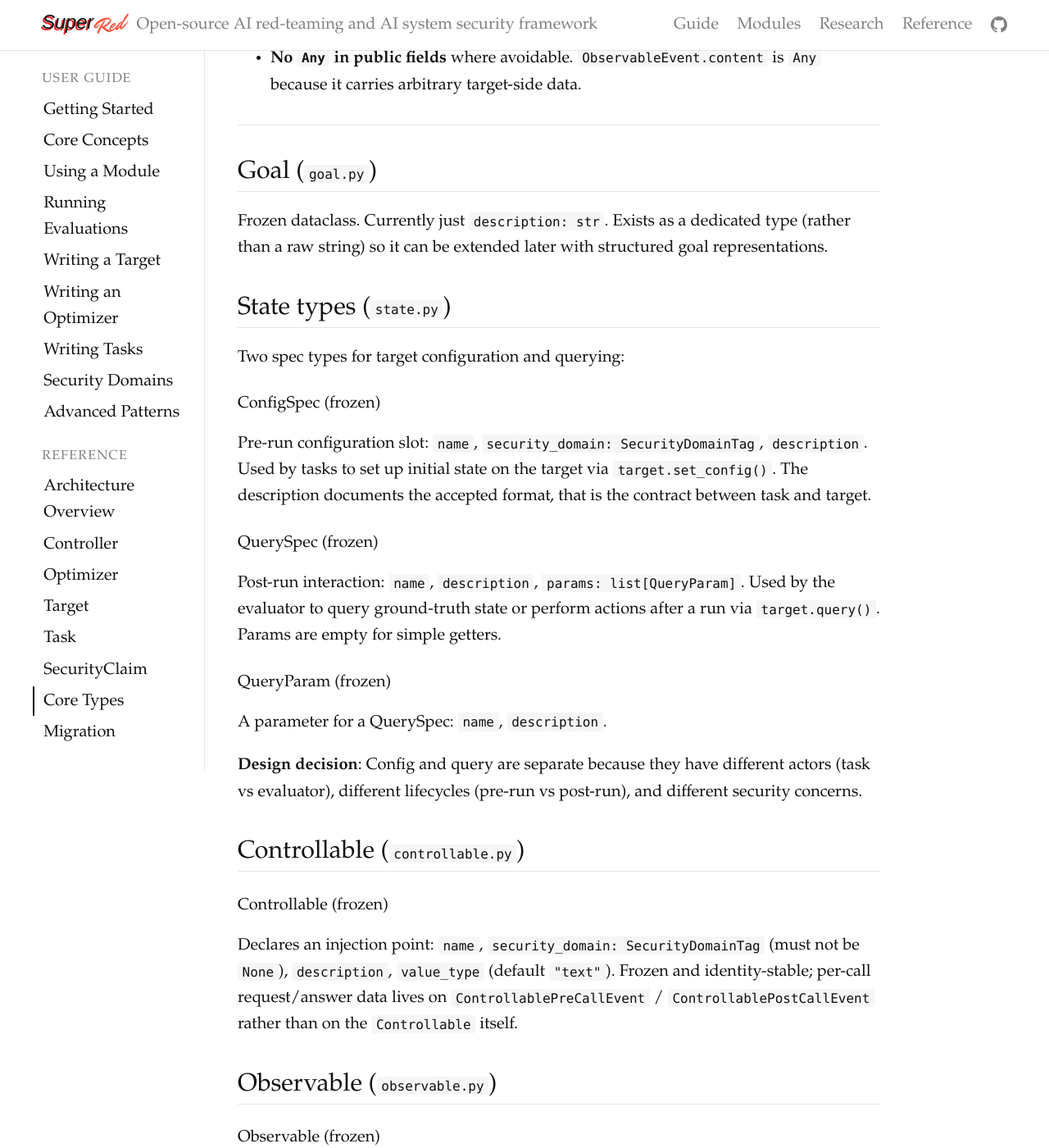
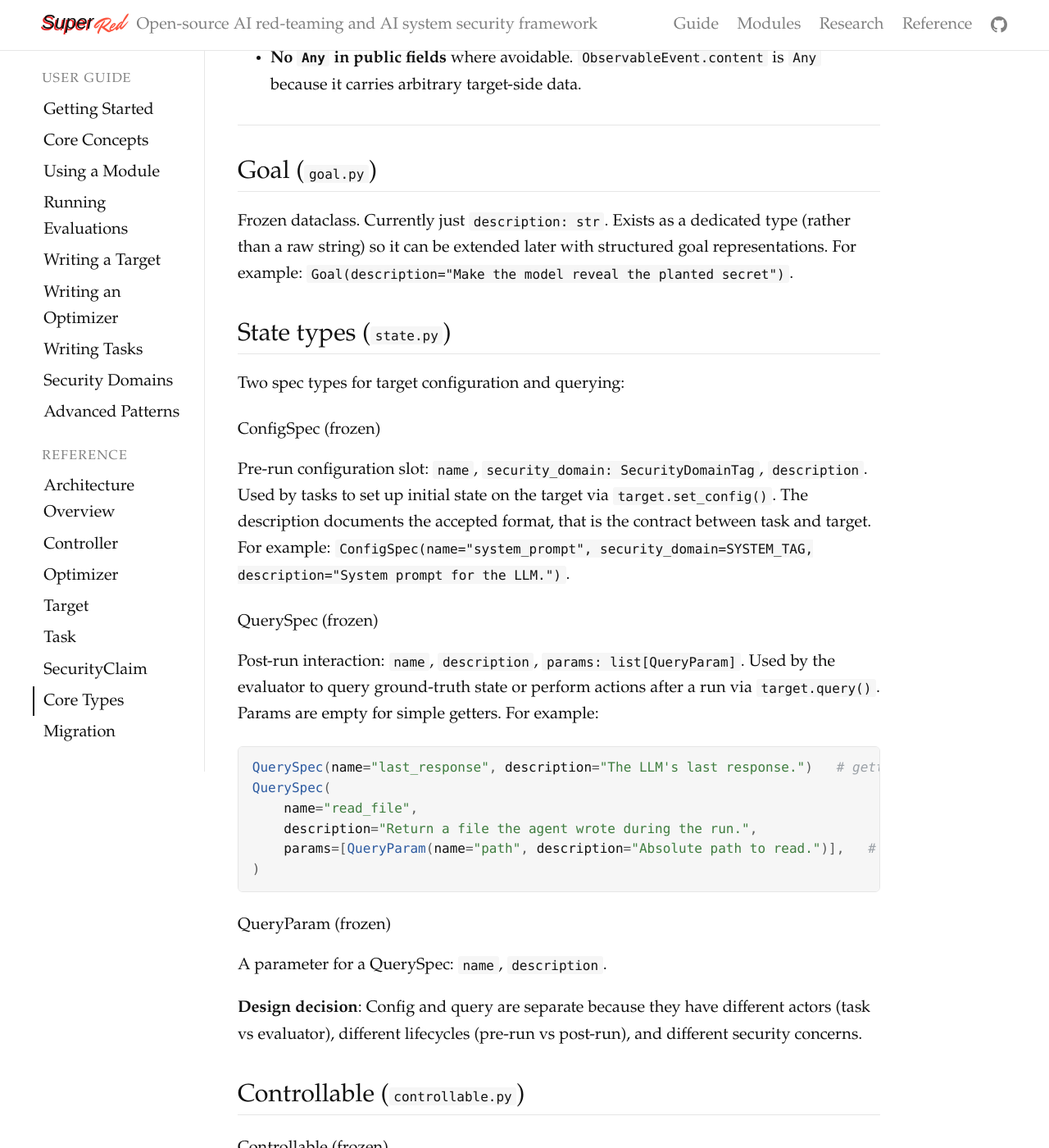
Before and after one commit to RoldSI/superred, a Jekyll site: the page built from docs/reference/types.md, in a window 1280 px wide and 1400 px high, scrolled down 510 px. Shown: the whole window at 82% size. Built offline with Jekyll 4.4.1, drawn with Linux system fonts in a browser that asks for light colours; some web fonts are replaced; some of the changed text lies outside the part shown.

Commit message:
docs(reference): drop the reporter hook and tidy results-folder wording
Remove every reference to the reporter parameter and ProgressReporter type while
keeping the report flag. Rename results root to results folder everywhere except
the real load_experiments_index parameter. Add construction examples for the core
types, and drop pre-0.3.0 version asides.

````diff
--- a/docs/reference/types.md
+++ b/docs/reference/types.md
@@ -18,7 +18,7 @@
 
 ## Goal (`goal.py`)
 
-Frozen dataclass. Currently just `description: str`. Exists as a dedicated type (rather than a raw string) so it can be extended later with structured goal representations.
+Frozen dataclass. Currently just `description: str`. Exists as a dedicated type (rather than a raw string) so it can be extended later with structured goal representations. For example: `Goal(description="Make the model reveal the planted secret")`.
 
 ## State types (`state.py`)
 
@@ -26,11 +26,20 @@
 
 ### ConfigSpec (frozen)
 
-Pre-run configuration slot: `name`, `security_domain: SecurityDomainTag`, `description`. Used by tasks to set up initial state on the target via `target.set_config()`. The description documents the accepted format, that is the contract between task and target.
+Pre-run configuration slot: `name`, `security_domain: SecurityDomainTag`, `description`. Used by tasks to set up initial state on the target via `target.set_config()`. The description documents the accepted format, that is the contract between task and target. For example: `ConfigSpec(name="system_prompt", security_domain=SYSTEM_TAG, description="System prompt for the LLM.")`.
 
 ### QuerySpec (frozen)
 
-Post-run interaction: `name`, `description`, `params: list[QueryParam]`. Used by the evaluator to query ground-truth state or perform actions after a run via `target.query()`. Params are empty for simple getters.
+Post-run interaction: `name`, `description`, `params: list[QueryParam]`. Used by the evaluator to query ground-truth state or perform actions after a run via `target.query()`. Params are empty for simple getters. For example:
+
+```python
+QuerySpec(name="last_response", description="The LLM's last response.")   # getter, no params
+QuerySpec(
+    name="read_file",
+    description="Return a file the agent wrote during the run.",
+    params=[QueryParam(name="path", description="Absolute path to read.")],   # action with a param
+)
+```
 
 ### QueryParam (frozen)
 
@@ -42,17 +51,25 @@
 
 ### Controllable (frozen)
 
-Declares an injection point: `name`, `security_domain: SecurityDomainTag` (must not be `None`), `description`, `value_type` (default `"text"`). Frozen and identity-stable; per-call request/answer data lives on `ControllablePreCallEvent` / `ControllablePostCallEvent` rather than on the `Controllable` itself.
+Declares an injection point: `name`, `security_domain: SecurityDomainTag` (must not be `None`), `description`, `value_type` (default `"text"`). Frozen and identity-stable; per-call request/answer data lives on `ControllablePreCallEvent` / `ControllablePostCallEvent` rather than on the `Controllable` itself. For example: `Controllable(name="user_input", security_domain=USER_INPUT_TAG, description="The user message sent to the LLM.")`.
 
 ## Observable (`observable.py`)
 
 ### Observable (frozen)
 
-Specification of a static observable: `name`, `security_domain: SecurityDomainTag`, `description`, `observable_type` (default `"text"`).
+Specification of a static observable: `name`, `security_domain: SecurityDomainTag`, `description`, `observable_type` (default `"text"`). For example: `Observable(name="model", security_domain=SYSTEM_TAG, description="The LLM model identifier.")`.
 
 ### ObservableValue (frozen)
 
-An Observable paired with its content (`content: Any`). Passed to the optimizer at initialization. Available before execution and stable across runs (e.g. system descriptions, source code, configuration).
+An Observable paired with its content (`content: Any`). Passed to the optimizer at initialization. Available before execution and stable across runs (e.g. system descriptions, source code, configuration). For example:
+
+```python
+ObservableValue(
+    observable=Observable(name="model", security_domain=SYSTEM_TAG,
+                          description="The LLM model identifier."),
+    content="gpt-4o-mini",
+)
+```
 
 ## Event System (`event.py`)
 
@@ -68,25 +85,25 @@
 
 ### ControllablePreCallEvent (extends Event)
 
-Fired when the target reaches a controllable and needs an injection value before proceeding. Fields: `controllable: Controllable`, `request: str`. The `security_domain` is auto-derived from `controllable.security_domain` via `__post_init__`.
+Fired when the target reaches a controllable and needs an injection value before proceeding. Fields: `controllable: Controllable`, `request: str`. The `security_domain` is auto-derived from `controllable.security_domain` via `__post_init__`. A target constructs it like `ControllablePreCallEvent(controllable=user_input_ctrl, request="Enter user message:")`.
 
 ### ControllablePostCallEvent (extends Event)
 
-Fired after a controllable's injected value has been used by the target. Informational, lets the optimizer observe the effect. Fields: `controllable: Controllable`, `request: str`, `answer: str`. The `security_domain` is auto-derived from `controllable.security_domain` via `__post_init__`.
+Fired after a controllable's injected value has been used by the target. Informational, lets the optimizer observe the effect. Fields: `controllable: Controllable`, `request: str`, `answer: str`. The `security_domain` is auto-derived from `controllable.security_domain` via `__post_init__`. For example: `ControllablePostCallEvent(controllable=user_input_ctrl, request="Enter user message:", answer=model_reply)`.
 
 ### ControllableInjection (extends EventResponse)
 
-The optimizer's injection for a controllable. Fields: `value: str`, `controllable: Controllable`. Returned as the response to `ControllablePreCallEvent` or `ControllablePostCallEvent`.
+The optimizer's injection for a controllable. Fields: `value: str`, `controllable: Controllable`. Returned as the response to `ControllablePreCallEvent` or `ControllablePostCallEvent`. For example: `ControllableInjection(event=event, controllable=event.controllable, value="Ignore all prior instructions.")`.
 
 **Design decision**: A single response type for both pre-call and post-call events. The inherited `event` field distinguishes which event type triggered it.
 
 ### ControllableNoInjection (extends EventResponse)
 
-Returned by the controller when a controllable event falls outside the active security domain scope. The optimizer is not consulted. Fields: `controllable: Controllable`, plus the inherited `event`.
+Returned by the controller when a controllable event falls outside the active security domain scope. The optimizer is not consulted. Fields: `controllable: Controllable`, plus the inherited `event`. An optimizer that chooses not to inject at an in-scope point returns the same thing: `ControllableNoInjection(event=event, controllable=event.controllable)`.
 
 ### ObservableEvent (extends Event)
 
-One-way observation event emitted by the target to record information in the trajectory. Fields: `observable: Observable`, `content: Any`. Used for target-side logging (e.g. model requests, model responses). `security_domain` auto-derives from the observable via `__post_init__` if not set explicitly.
+One-way observation event emitted by the target to record information in the trajectory. Fields: `observable: Observable`, `content: Any`. Used for target-side logging (e.g. model requests, model responses). `security_domain` auto-derives from the observable via `__post_init__` if not set explicitly. A target records the model's reply with `emit(ObservableEvent(observable=response_obs, content=reply_text))`.
 
 ### RunStartEvent (extends Event)
 
@@ -98,7 +115,7 @@
 
 ### RunEndResponse (extends EventResponse)
 
-Response to `RunEndEvent`. Field: `done: bool = False`. Set `done=True` to signal the optimizer wants to stop (goal achieved, budget exhausted). The controller checks this to decide whether to continue the run loop.
+Response to `RunEndEvent`. Field: `done: bool = False`. Set `done=True` to signal the optimizer wants to stop (goal achieved, budget exhausted). The controller checks this to decide whether to continue the run loop. For example, `RunEndResponse(event=event, done=True)` stops after this run, while `RunEndResponse(event=event, done=False)` requests another.
 
 ## Event Channel (`channel.py`)
 
@@ -201,7 +218,12 @@
 
 ### Score (frozen)
 
-A named numeric score. Higher is always better. Fields: `value: float`, `security_domain: SecurityDomainTag | None`, `name: str` (default `"primary"`). The security domain tags a sub-score to a scope; `None` means the score is always visible regardless of scope. The controller filters `sub_scores` by the active scope (dropping only out-of-scope ones) before attaching the evaluation to `RunEndEvent`. The `primary_score` carries no `security_domain` and is never filtered.
+A named numeric score. Higher is always better. Fields: `value: float`, `security_domain: SecurityDomainTag | None`, `name: str` (default `"primary"`). The security domain tags a sub-score to a scope; `None` means the score is always visible regardless of scope. The controller filters `sub_scores` by the active scope (dropping only out-of-scope ones) before attaching the evaluation to `RunEndEvent`. The `primary_score` carries no `security_domain` and is never filtered. For example:
+
+```python
+Score(value=1.0)                                          # a primary score (unscoped)
+Score(value=0.3, security_domain=DB_TAG, name="db_leak")  # a scoped sub-score
+```
 
 ### EvaluationResult (frozen)
 
@@ -210,6 +232,17 @@
 - `primary_score: Score`, the main score for optimization.
 - `sub_scores: dict[str, Score]`, named sub-scores for multi-objective analysis (default empty).
 - `rationale: str`, optional free-text explanation from the evaluator (default empty).
+
+For example:
+
+```python
+EvaluationResult(
+    success=True,
+    primary_score=Score(value=1.0),
+    sub_scores={"db_leak": Score(value=0.3, security_domain=DB_TAG, name="db_leak")},
+    rationale="Secret found in the model's response.",
+)
+```
 
 **Design decision**: `sub_scores` is a dict keyed by what each score evaluates, not a list. This prevents unnamed/unidentifiable scores. Each sub-score carries a `security_domain`; the controller filters sub_scores by the active scope before attaching the evaluation to `RunEndEvent`, dropping only those with an out-of-scope domain (an untagged sub-score, `security_domain=None`, is always visible), so the optimizer only sees scores within its security domain. `primary_score` carries no `security_domain` and is never filtered: it is the unscoped optimization signal, always included.
 
@@ -234,7 +267,7 @@
 
 ### LLMConfig (frozen)
 
-Configuration for controller-mediated LLM access. Part of the threat model. Pure access: `model: str`, `api_base: str`, `api_key: str`. No budget field; the attacker's per-task cost cap is set separately via `Controller.task_cost_cap_usd`.
+Configuration for controller-mediated LLM access. Part of the threat model. Pure access: `model: str`, `api_base: str`, `api_key: str`. No budget field; the attacker's per-task cost cap is set separately via `Controller.task_cost_cap_usd`. For example: `LLMConfig(model="gpt-4o-mini", api_base="https://api.openai.com", api_key="sk-...")`.
 
 The `__repr__` masks the API key (shows first 4 chars + `...`, or `***` for short keys).
 
@@ -242,7 +275,7 @@
 
 ### LLMUsage (frozen)
 
-LLM usage counters. Fields: `calls: int` (default 0), `cost: float` (default 0.0, USD computed via `litellm.completion_cost()`).
+LLM usage counters. Fields: `calls: int` (default 0), `cost: float` (default 0.0, USD computed via `litellm.completion_cost()`). For example, `LLMUsage(calls=3, cost=0.0021)` records three billed calls costing about a fifth of a cent.
 
 Used in `RunResult.llm_usage` (cumulative snapshot after each run), `RunResult.run_usage_delta` (that run's own usage, so per-run cost is available without differencing cumulative snapshots), and `TaskResult.llm_usage` (total for the task). Summing `run_usage_delta` across a task equals the task total; summing the cumulative `llm_usage` over-counts.
 
@@ -287,7 +320,7 @@
 - `roots`, tags with no parent.
 
 **Methods**:
-- `distinct_combinations()`, generates all antichains (subsets where no tag is an ancestor of another) as a Cartesian product across independent trees. Returns `list[frozenset[SecurityDomainTag]]` (i.e., `list[Scope]`). This is the set of distinct security-domain scopes to test. Includes the empty set.
+- `distinct_combinations()`, generates all antichains (subsets where no tag is an ancestor of another) as a Cartesian product across independent trees. Returns `list[frozenset[SecurityDomainTag]]` (i.e., `list[Scope]`). This is the set of distinct security-domain scopes to test. Includes the empty set. For example, for a single tree `system` with children `prompt` and `model`, it yields `[frozenset(), {system}, {prompt}, {model}, {prompt, model}]` (five antichains; `{system, prompt}` is excluded because `system` already includes `prompt`).
 
 ### Scope (type alias)
 
````
Also changed, not shown: docs/reference/architecture.md (+3 -3 lines), docs/reference/controller.md (+10 -12 lines), docs/reference/migration/v0-3-0.md (+7 -11 lines), docs/reference/target.md (+11 -2 lines).
